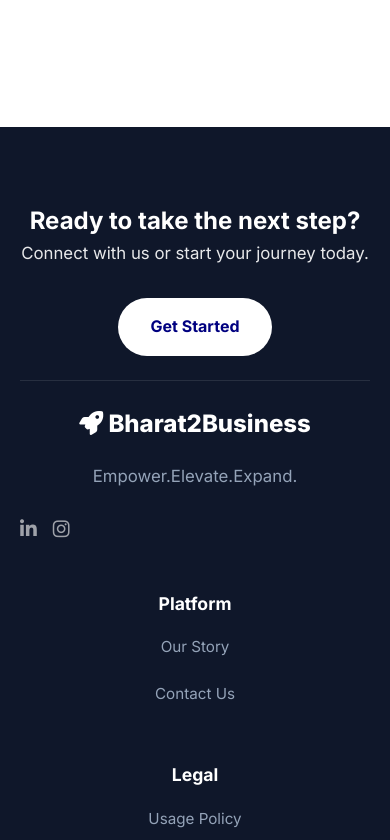
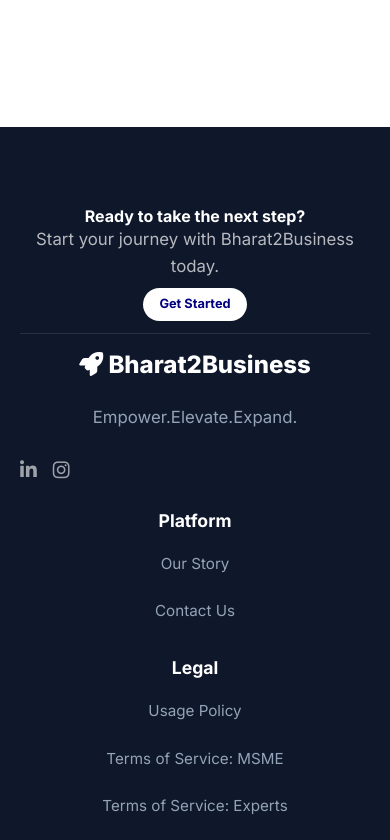
Before and after one commit to B2B2025/B2B-website, a website: page 404.html in a window 390 px wide. Shown: the part 780-1620 px from the top of the page. Drawn offline with Linux system fonts and the light colour scheme.

Commit message:
UI Update: Optimized footer for extreme compactness and full mobile responsiveness.

```diff
--- a/assets/css/navigation.css
+++ b/assets/css/navigation.css
@@ -142,13 +142,13 @@
 footer {
     background: var(--secondary);
     color: var(--white);
-    padding: 2rem 0 1rem;
+    padding: 1.5rem 0 1rem;
 }
 
 .footer-grid {
     display: grid;
-    grid-template-columns: 2fr 1fr 1fr 1.5fr;
-    gap: 3rem;
+    grid-template-columns: repeat(auto-fit, minmax(200px, 1fr));
+    gap: 1.5rem;
     margin-bottom: 3rem;
 }
 
--- a/assets/js/main.js
+++ b/assets/js/main.js
@@ -96,16 +96,16 @@ document.addEventListener('DOMContentLoaded', () => {
                 footerArea.innerHTML = `
                     <footer>
                         <div class="container">
-                            <div class="pre-footer-content" style="padding-bottom: 1.5rem; margin-bottom: 1.5rem; border-bottom: 1px solid rgba(255,255,255,0.1);">
+                            <div class="pre-footer-content" style="padding-bottom: 0.75rem; margin-bottom: 0.75rem; border-bottom: 1px solid rgba(255,255,255,0.1); display: flex; justify-content: space-between; align-items: center; flex-wrap: wrap; gap: 0.5rem;">
                                 <div class="cta-message">
-                                    <h3 style="color: var(--white); font-size: 1.5rem; margin-bottom: 0.25rem;">Ready to take the next step?</h3>
-                                    <p style="color: rgba(255, 255, 255, 0.9); font-size: 1rem;">Connect with us or start your journey today.</p>
+                                    <h3 style="color: var(--white); font-size: 1rem; margin: 0;">Ready to take the next step?</h3>
+                                    <p style="color: rgba(255, 255, 255, 0.7); font-size: 0.8rem; margin: 0;">Start your journey with Bharat2Business today.</p>
                                 </div>
                                 <div class="cta-actions">
-                                    <a href="https://forms.gle/qWrV5uZdoeHvdiNd8" target="_blank" class="btn-premium btn-primary" style="background: var(--white); color: #000080;">Get Started</a>
+                                    <a href="https://forms.gle/qWrV5uZdoeHvdiNd8" target="_blank" class="btn-premium btn-primary" style="background: var(--white); color: #000080; padding: 0.4rem 1rem; font-size: 0.8rem;">Get Started</a>
                                 </div>
                             </div>
-                            <div class="footer-grid">
+                            <div class="footer-grid" style="display: grid; grid-template-columns: repeat(auto-fit, minmax(200px, 1fr)); gap: 1.5rem;">
                                 <div>
                                     <a href="index.html" class="logo footer-logo">
                                         <i class="fas fa-rocket"></i> Bharat2Business
```
